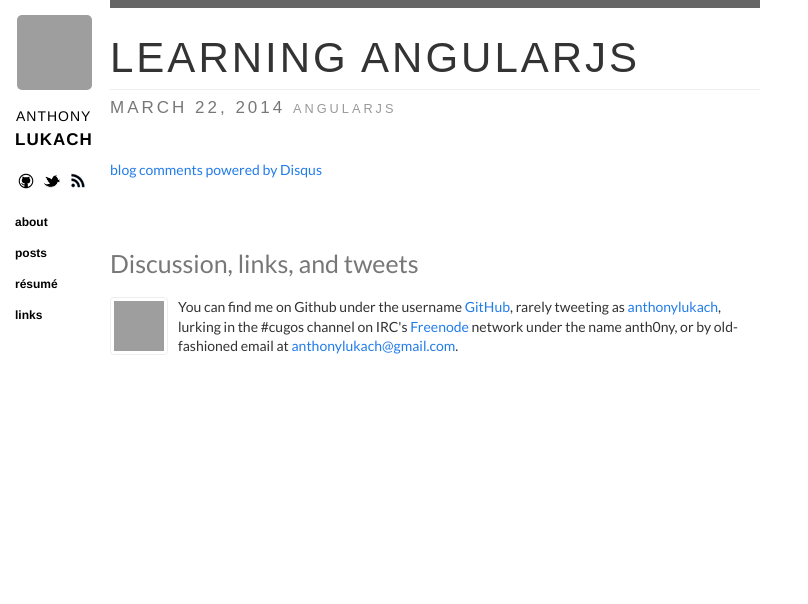
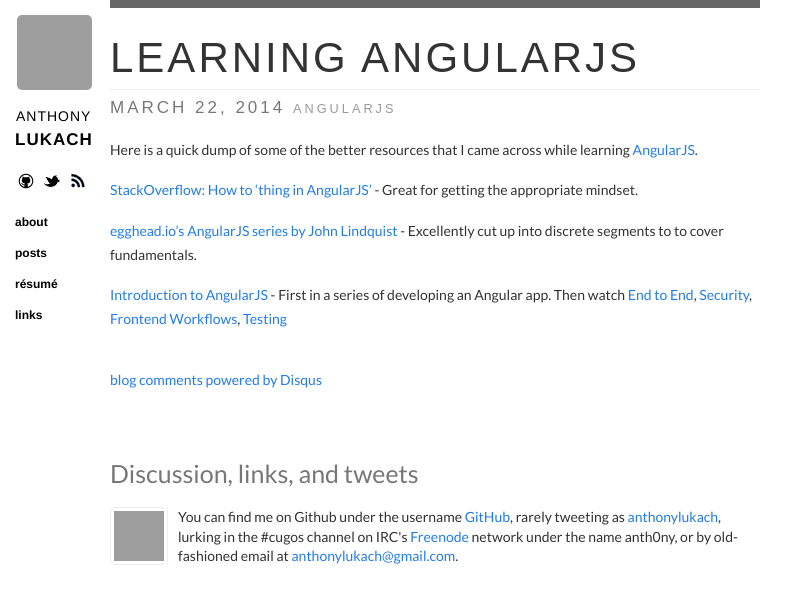
Before and after one commit to alukach/alukach.github.io, a Jekyll site: the page built from _posts/2014-03-22-notes_on_learning_angularjs.md, in a window 1280 px wide, cut to the strip 0-604 px from the top of the page. Shown: the whole strip, without its empty margins (0-808 px from the left). Built offline with Jekyll 4.4.1, drawn with Linux system fonts in a browser that asks for light colours; nearby versions of some CDN libraries; Markdown is read by kramdown in place of the engine named in the settings; comment, search, counter and statistics services are not loaded; grey boxes are pictures that could not be loaded.

Commit message:
Update 2014-03-22-notes_on_learning_angularjs.md

```diff
--- a/_posts/2014-03-22-notes_on_learning_angularjs.md
+++ b/_posts/2014-03-22-notes_on_learning_angularjs.md
@@ -4,3 +4,11 @@ title: Learning AngularJS
 category: posts
 tags: [angularjs]
 ---
+
+Here is a quick dump of some of the better resources that I came across while learning [AngularJS](angularjs.org).
+
+[StackOverflow: How to 'thing in AngularJS'](http://stackoverflow.com/questions/14994391/how-do-i-think-in-angularjs-if-i-have-a-jquery-background) - Great for getting the appropriate mindset.
+
+[egghead.io's AngularJS series by John Lindquist](https://www.youtube.com/playlist?list=PLP6DbQBkn9ymGQh2qpk9ImLHdSH5T7yw7) - Excellently cut up into discrete segments to to cover fundamentals.
+
+[Introduction to AngularJS](https://www.youtube.com/watch?v=8ILQOFAgaXE) - First in a series of developing an Angular app. Then watch [End to End](End to End with Angular JS), [Security](https://www.youtube.com/watch?v=18ifoT-Id54&list=UU8TXEl4mrSZ4BVOkOJdhXQA), [Frontend Workflows](https://www.youtube.com/watch?v=fSAgFxjFSqY&list=UU8TXEl4mrSZ4BVOkOJdhXQA), [Testing](https://www.youtube.com/watch?v=UYVcY9EJcRs&list=UU8TXEl4mrSZ4BVOkOJdhXQA)
```
